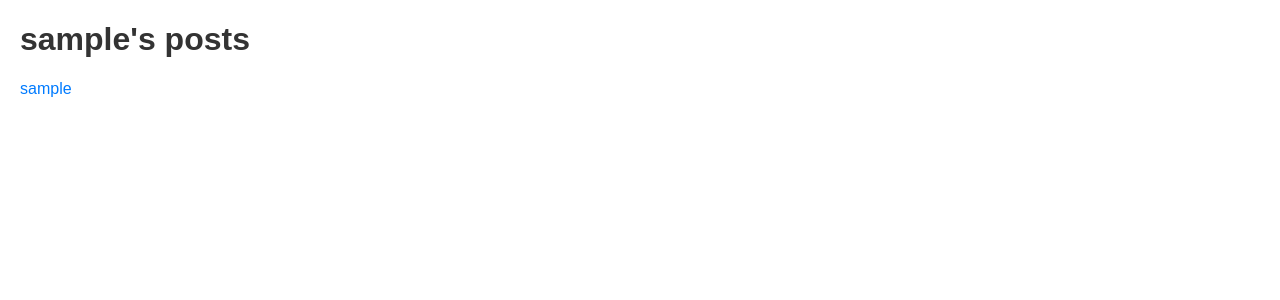
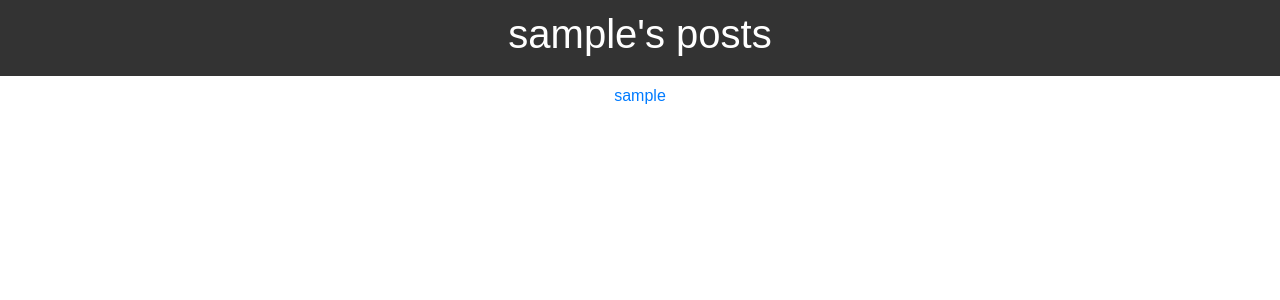
Before and after one commit to adamfinklecloudberry/blog, a Flask app: a page that uses templates/user_files.html in a window 1280 px wide. Shown: the top 300 px of the page. Run offline with Flask 3, Linux system fonts and the light colour scheme; tables that the repository leaves empty hold one stand-in row (values such as "Sample post"); some libraries are stand-ins or nearby versions.

Commit message:
Updated the user blog post list formatting
- Moved the user name to the center on a dark grey banner
- Moved the blog post links to the center in a list

```diff
--- a/templates/user_files.html
+++ b/templates/user_files.html
@@ -4,27 +4,17 @@
     <meta charset="UTF-8">
     <meta name="viewport" content="width=device-width, initial-scale=1.0">
     <title>User Files</title>
+    <!-- Bootstrap CSS -->
+    <link href="https://stackpath.bootstrapcdn.com/bootstrap/4.5.2/css/bootstrap.min.css" rel="stylesheet">
     <style>
         body {
             font-family: Arial, sans-serif;
-            margin: 20px;
         }
-        h1 {
-            color: #333;
-        }
-        ul {
-            list-style-type: none;
-            padding: 0;
-        }
-        li {
-            margin: 10px 0;
-        }
-        a {
-            text-decoration: none;
-            color: #007BFF;
-        }
-        a:hover {
-            text-decoration: underline;
+        .banner {
+            background-color: #333;
+            color: white;
+            padding: 10px 0;
+            text-align: center;
         }
         .error {
             color: red;
@@ -33,16 +23,20 @@
     </style>
 </head>
 <body>
+    <div class="banner">
         <h1>{{ user }}'s posts</h1>
+    </div>
+    <div class="container text-center">
         {% if error_message %}
             <div class="error">{{ error_message }}</div>
         {% endif %}
-    <ul>
+        <ul class="list-unstyled">
             {% for link in file_links %}
-            <li>
-                <a href="{{ link }}" target="_blank">{{ link.split('/')[-1] }}</a>
+                <li class="my-2">
+                    <a href="{{ link }}" target="_blank" class="text-primary">{{ link.split('/')[-1] }}</a>
                 </li>
             {% endfor %}
         </ul>
+    </div>
 </body>
 </html>
```
Lines whose indentation alone changed are shown as unchanged.
